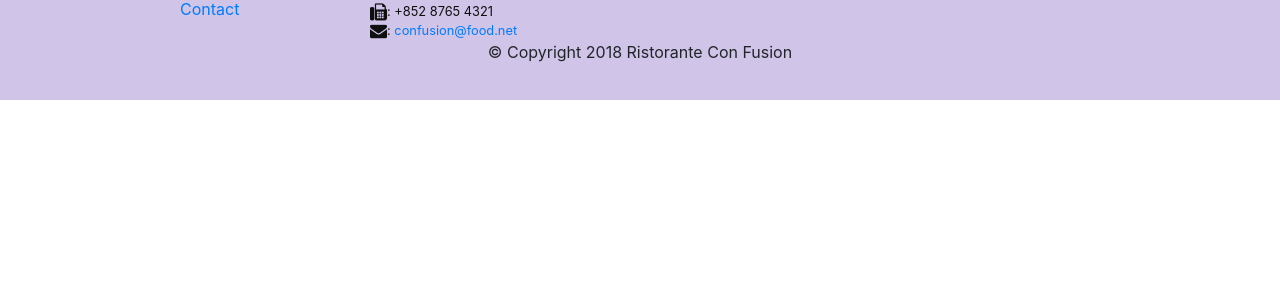
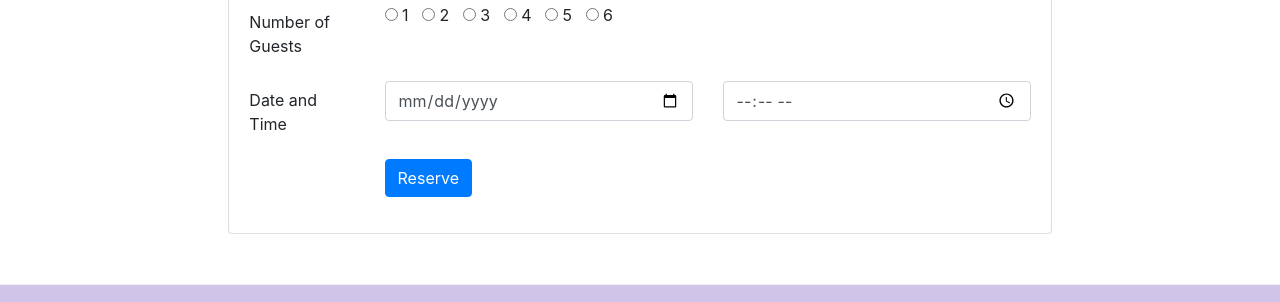
Before and after one commit to kalpnilanjan/Front-End-Web-UI-Frameworks-and-Tools-Bootstrap-4, a website: page index.html in a window 1280 px wide. Shown: the part 1661-1963 px from the top of the page. Before the commit the page ends 1761 px from the top, so only its background shows below. Drawn offline with nearby package versions, Linux system fonts and the light colour scheme.

Commit message:
Assignment 2

```diff
--- a/index.html
+++ b/index.html
@@ -40,6 +40,9 @@
                 <div class="col-12 col-sm align-self-center">
                     <img src="/img/logo.png" class="img-fluid">
                 </div>
+                <div class="col-12 col-sm btn-group align-self-center">
+                    <a role="button" class="btn btn-sm btn-block btn-warning" href="#reserve">Reserve Table</a>
+                </div>
             </div>
         </div>
     </header>
@@ -53,7 +56,7 @@
                 <div class="media">
                     <img class="d-flex mr-3 img-thumbnail align-self-center" src="img/uthappizza.png" alt="Uthappizza">
                     <div class="media-body">
-                        <h2 class="mt-0">Uthappizza</h2>
+                        <h2 class="mt-0">Uthappizza <span class="badge badge-danger">HOT</span> <span class="badge badge-pill badge-secondary">$4.99</span></h2>
                         <p class="d-none d-sm-block">A unique combination of Indian Uthappam (pancake) and Italian pizza, topped with Cerignola olives, ripe vine cherry tomatoes, Vidalia onion, Guntur chillies and Buffalo Paneer.</p>
                     </div>
                 </div>
@@ -68,7 +71,7 @@
             <div class="col-12 col-sm col-md">
                 <div class="media">
                     <div class="media-body">
-                        <h2 class="mt-0">Weekend Grand Buffet</h2>
+                        <h2 class="mt-0">Weekend Grand Buffet <span class="badge badge-danger">NEW</span></h2>
                         <p class="d-none d-sm-block">Featuring mouthwatering combinations with a choice of five different salads, six enticing appetizers, six main entrees and five choicest desserts. Free flowing bubbly and soft drinks. All for just $19.99 per person </p>
                     </div>
                     <img class="d-flex ml-3 img-thumbnail align-self-center" src="/img/buffet.png" alt="Buffet">
@@ -88,6 +91,43 @@
                         <h4>Executive Chef</h4>
                         <p class="d-none d-sm-block">Award winning three-star Michelin chef with wide International experience having worked closely with whos-who in the culinary world, he specializes in creating mouthwatering Indo-Italian fusion experiences. </p>
                     </div>
+                </div>
+            </div>
+        </div>
+    </div>
+
+    <div class="row row-content align-self-center" id="reserve">
+        <div class="col-12 col-sm-8 offset-sm-2">
+            <div class="card">
+                <h3 class="card-header bg-warning text-white">Reserve a Table</h3>
+                <div class="card-body">
+                    <form>
+                        <div class="form-group row">
+                            <label for="totalpeople" class="col-12 col-md-2 col-form-label">Number of Guests</label>
+                            <div class="col-md-10">
+                                <input type="radio" name="num" value="1"> 1 &nbsp;
+                                <input type="radio" name="num" value="2"> 2 &nbsp;
+                                <input type="radio" name="num" value="3"> 3 &nbsp;
+                                <input type="radio" name="num" value="4"> 4 &nbsp;
+                                <input type="radio" name="num" value="5"> 5 &nbsp;
+                                <input type="radio" name="num" value="6"> 6 &nbsp;
+                            </div>
+                        </div>
+                        <div class="form-group row">
+                            <label for="date" class="col-12 col-md-2 col-form-label">Date and Time</label>
+                            <div class="col-12 col-md-5">
+                                <input type="date" class="form-control" id="date" name="date" placeholder="Date">
+                            </div>
+                            <div class="col-12 col-md-5">
+                                <input type="time" class="form-control" id="time" name="time" placeholder="Time">
+                            </div>
+                        </div>
+                        <div class="form-group row">
+                            <div class="offset-md-2 col-md-10">
+                                <button type="button" class="btn btn-primary">Reserve</button>
+                            </div>
+                        </div>
+                    </form>
                 </div>
             </div>
         </div>
```
